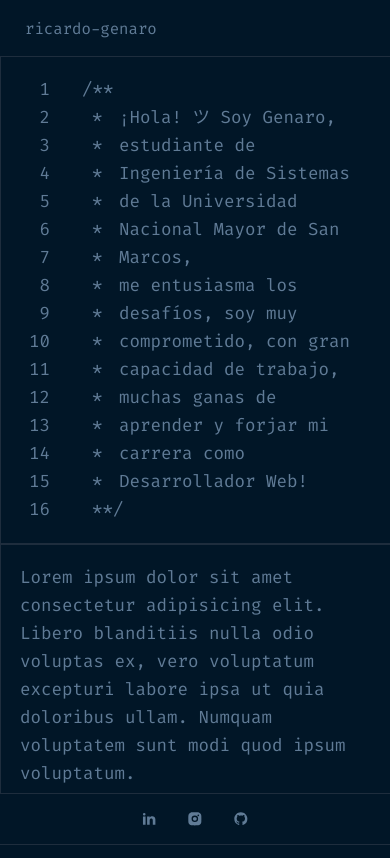
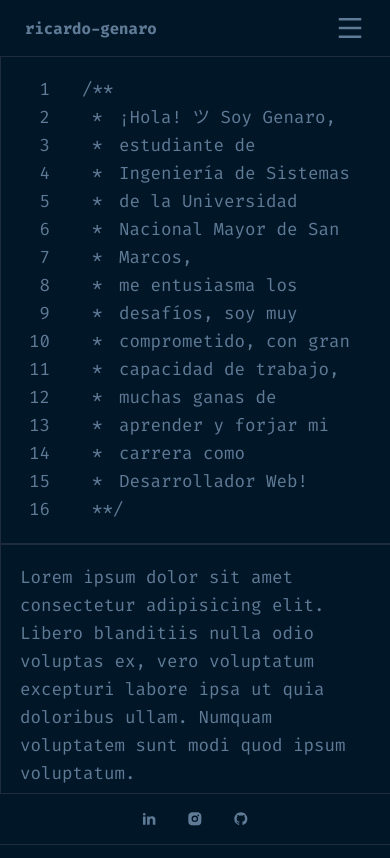
Before and after one commit to ricardogenaro99/ricardo-genaro-portfolio, a React (Create React App) app: page /#/sobre-mi in a window 390 px wide. Built offline with nearby package versions, Linux system fonts and the light colour scheme.

Commit message:
feat: Header Responsive Design

```diff
--- a/src/app/components/header/components/Header.js
+++ b/src/app/components/header/components/Header.js
@@ -1,13 +1,31 @@
-import React from "react";
-import { HeaderContainer } from "../styles/StyledComponents";
+import React, { useState } from "react";
+import { RiMenuFill } from "react-icons/ri";
+import {
+	ButtonMenu,
+	HeaderContainer,
+	sizeButtonMenu
+} from "../styles/StyledComponents";
 import Navbar from "./Navbar";
 
 const Header = () => {
+	const [watchMenu, setWatchMenu] = useState(false);
+
+	const clickItemButtonMenu = () => setWatchMenu(!watchMenu);
+
 	return (
 		<HeaderContainer>
 			<div className="container-header">
-				<div className="name-portfolio">ricardo-genaro</div>
-				<Navbar />
+				<div className="name-portfolio">
+					<h1>ricardo-genaro</h1>
+					<ButtonMenu onClick={clickItemButtonMenu}>
+						<RiMenuFill size={sizeButtonMenu} />
+					</ButtonMenu>
+				</div>
+
+				<Navbar
+					watchMenu={watchMenu}
+					clickItemMenu={() => setWatchMenu(false)}
+				/>
 			</div>
 		</HeaderContainer>
 	);
--- a/src/app/components/header/components/NavLinkComponent.js
+++ b/src/app/components/header/components/NavLinkComponent.js
@@ -1,11 +1,12 @@
 import React from "react";
 import { NavLinkStyle } from "../styles/StyledComponents";
 
-const NavLinkComponent = ({ path = "/", name }) => {
+const NavLinkComponent = ({ path = "/", name, clickItemMenu }) => {
 	return (
 		<NavLinkStyle
 			className={(navData) => (navData.isActive ? "active" : "")}
 			to={path}
+			onClick={clickItemMenu}
 		>
 			{name}
 		</NavLinkStyle>
--- a/src/app/components/header/components/Navbar.js
+++ b/src/app/components/header/components/Navbar.js
@@ -1,17 +1,29 @@
 import React from "react";
+import { Nav } from "../styles/StyledComponents";
 import NavLinkComponent from "./NavLinkComponent";
-import { Nav } from "../styles/StyledComponents";
 
-const Navbar = () => {
+const Navbar = ({ watchMenu, clickItemMenu }) => {
 	return (
-		<Nav>
+		<Nav watchMenu={watchMenu}>
 			<section>
-				<NavLinkComponent name="_hola" />
-				<NavLinkComponent path="/sobre-mi" name="_sobre_mi" />
-				<NavLinkComponent path="/proyectos" name="_proyectos" />
+				<NavLinkComponent clickItemMenu={clickItemMenu} name="_hola" />
+				<NavLinkComponent
+					clickItemMenu={clickItemMenu}
+					path="/sobre-mi"
+					name="_sobre_mi"
+				/>
+				<NavLinkComponent
+					clickItemMenu={clickItemMenu}
+					path="/proyectos"
+					name="_proyectos"
+				/>
 			</section>
 			<section>
-				<NavLinkComponent path="/contactame" name="_contactame" />
+				<NavLinkComponent
+					clickItemMenu={clickItemMenu}
+					path="/contactame"
+					name="_contactame"
+				/>
 			</section>
 		</Nav>
 	);
--- a/src/app/components/header/styles/StyledComponents.js
+++ b/src/app/components/header/styles/StyledComponents.js
@@ -18,6 +18,7 @@ export const HeaderContainer = styled.div`
 		.name-portfolio {
 			width: 100%;
 			display: flex;
+			justify-content: space-between;
 			align-items: center;
 			padding: 0 25px;
 			outline: var(--outline);
@@ -34,10 +35,35 @@ export const HeaderContainer = styled.div`
 	}
 `;
 
+export const sizeButtonMenu = "30px";
+
+export const ButtonMenu = styled.button`
+	display: none;
+
+	@media ${device.tablet} {
+		background: transparent;
+		width: ${sizeButtonMenu};
+		height: ${sizeButtonMenu};
+		display: flex;
+		justify-content: center;
+		align-items: center;
+		* {
+			color: var(--secondary-color-gray);
+		}
+		&:hover {
+			background: var(--primary-color-blue-active);
+			* {
+				color: var(--secondary-color-gray-hover-item);
+			}
+		}
+	}
+`;
+
 export const Nav = styled.nav`
 	display: flex;
 	justify-content: space-between;
 	width: 100%;
+	background: var(--primary-color-blue);
 	> section {
 		display: flex;
 		outline: var(--outline);
@@ -46,12 +72,24 @@ export const Nav = styled.nav`
 		}
 	}
 	@media ${device.tablet} {
-		display: none;
+		flex-direction: column;
+		justify-content: start;
+		position: absolute;
+		top: var(--height-header);
+		height: calc(100vh - var(--height-header));
+		transform: ${(props) =>
+			props.watchMenu ? "translateX(0)" : "translateX(150vw)"};
+		> section {
+			display: grid;
+			grid-auto-rows: var(--height-header);
+			width: 100%;
+		}
 	}
 `;
 
 export const NavLinkStyle = styled(NavLink)`
 	height: 100%;
+	min-height: var(--height-header);
 	text-decoration: none;
 	display: flex;
 	justify-content: center;
@@ -65,4 +103,14 @@ export const NavLinkStyle = styled(NavLink)`
 		background: var(--primary-color-blue-active);
 		color: var(--secondary-color-white);
 	}
+
+	@media ${device.tablet} {
+		width: 100vw;
+		&.active {
+			border-bottom: none;
+			border-left: 2px solid var(--accent-color-orange);
+			background: var(--primary-color-blue-active);
+			color: var(--secondary-color-white);
+		}
+	}
 `;
--- a/src/app/templates/Templates.js
+++ b/src/app/templates/Templates.js
@@ -51,6 +51,7 @@ export const ContainerCenterTemplate = styled.section`
 	align-items: center;
 	width: 100%;
 	height: 100%;
+	padding: 6% 0;
 `;
 
 export const ContainerOneColumnGapTemplate = styled.div`
--- a/src/index.css
+++ b/src/index.css
@@ -99,6 +99,7 @@ body {
 button {
 	border: none;
 	outline: none;
+	cursor: pointer;
 }
 
 ul {
```
